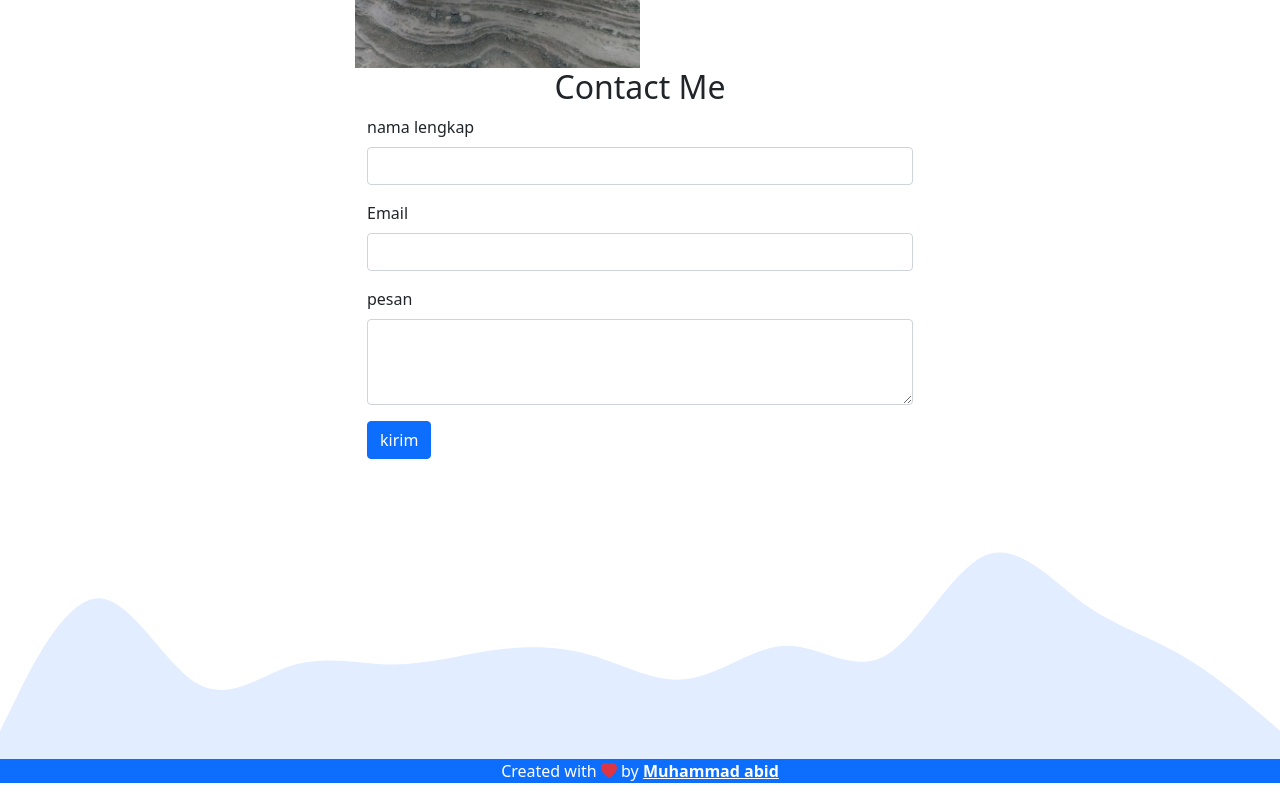
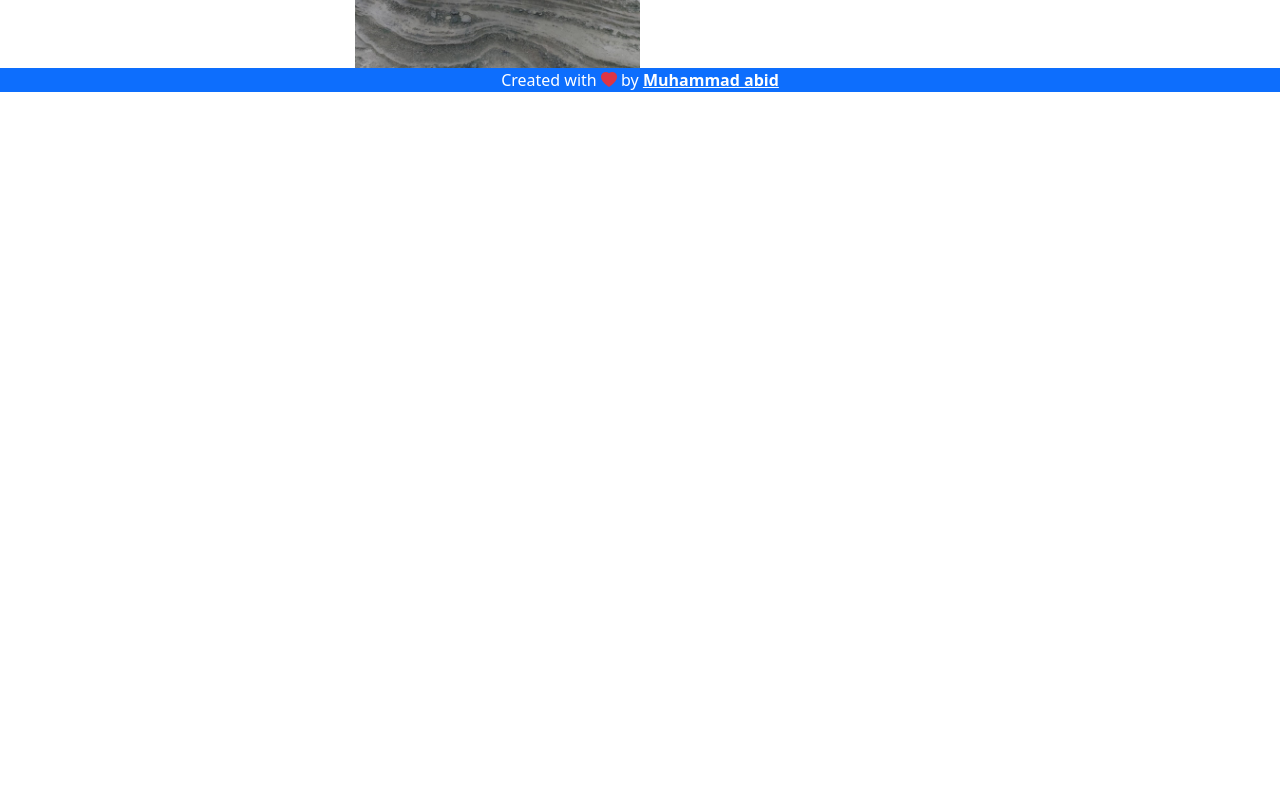
Before and after one commit to muhammadabidyasir139/muhammadabid, a plain HTML site: page index.html in a window 1280 px wide. Shown: the part 4309-5108 px from the top of the page. After the commit the page ends 4417 px from the top, so only its background shows below. Drawn offline with nearby package versions, Linux system fonts and the light colour scheme.

Commit message:
memberi comment contact

```diff
--- a/index.html
+++ b/index.html
@@ -226,8 +226,9 @@
     <!-- akhir galery -->
 
     <!-- Contact -->
-    <secti id="contact">
-      <div class="container">
+<!--  -->
+<!--     <secti id="contact"> -->
+<!--       <div class="container">
         <div class="row text-center">
           <div class="col">
             <h2>Contact Me</h2>
@@ -261,7 +262,7 @@
           d="M0,288L18.5,250.7C36.9,213,74,139,111,138.7C147.7,139,185,213,222,234.7C258.5,256,295,224,332,213.3C369.2,203,406,213,443,213.3C480,213,517,203,554,197.3C590.8,192,628,192,665,202.7C701.5,213,738,235,775,229.3C812.3,224,849,192,886,192C923.1,192,960,224,997,202.7C1033.8,181,1071,107,1108,90.7C1144.6,75,1182,117,1218,144C1255.4,171,1292,181,1329,202.7C1366.2,224,1403,256,1422,272L1440,288L1440,320L1421.5,320C1403.1,320,1366,320,1329,320C1292.3,320,1255,320,1218,320C1181.5,320,1145,320,1108,320C1070.8,320,1034,320,997,320C960,320,923,320,886,320C849.2,320,812,320,775,320C738.5,320,702,320,665,320C627.7,320,591,320,554,320C516.9,320,480,320,443,320C406.2,320,369,320,332,320C295.4,320,258,320,222,320C184.6,320,148,320,111,320C73.8,320,37,320,18,320L0,320Z"
         ></path>
       </svg>
-    </section>
+    </section> -->
     <!-- Akhir contact -->
 
     <!-- Footer -->
```
